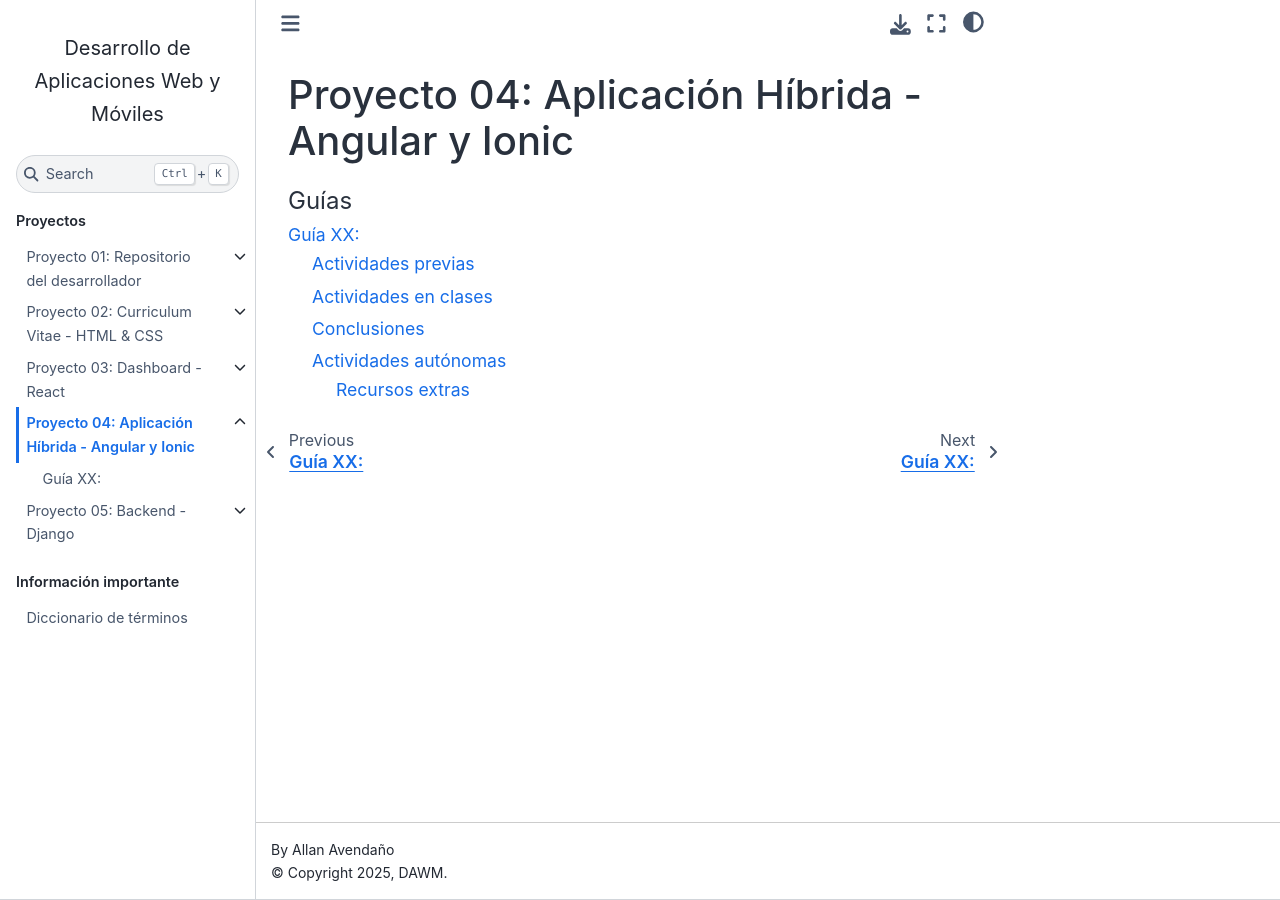
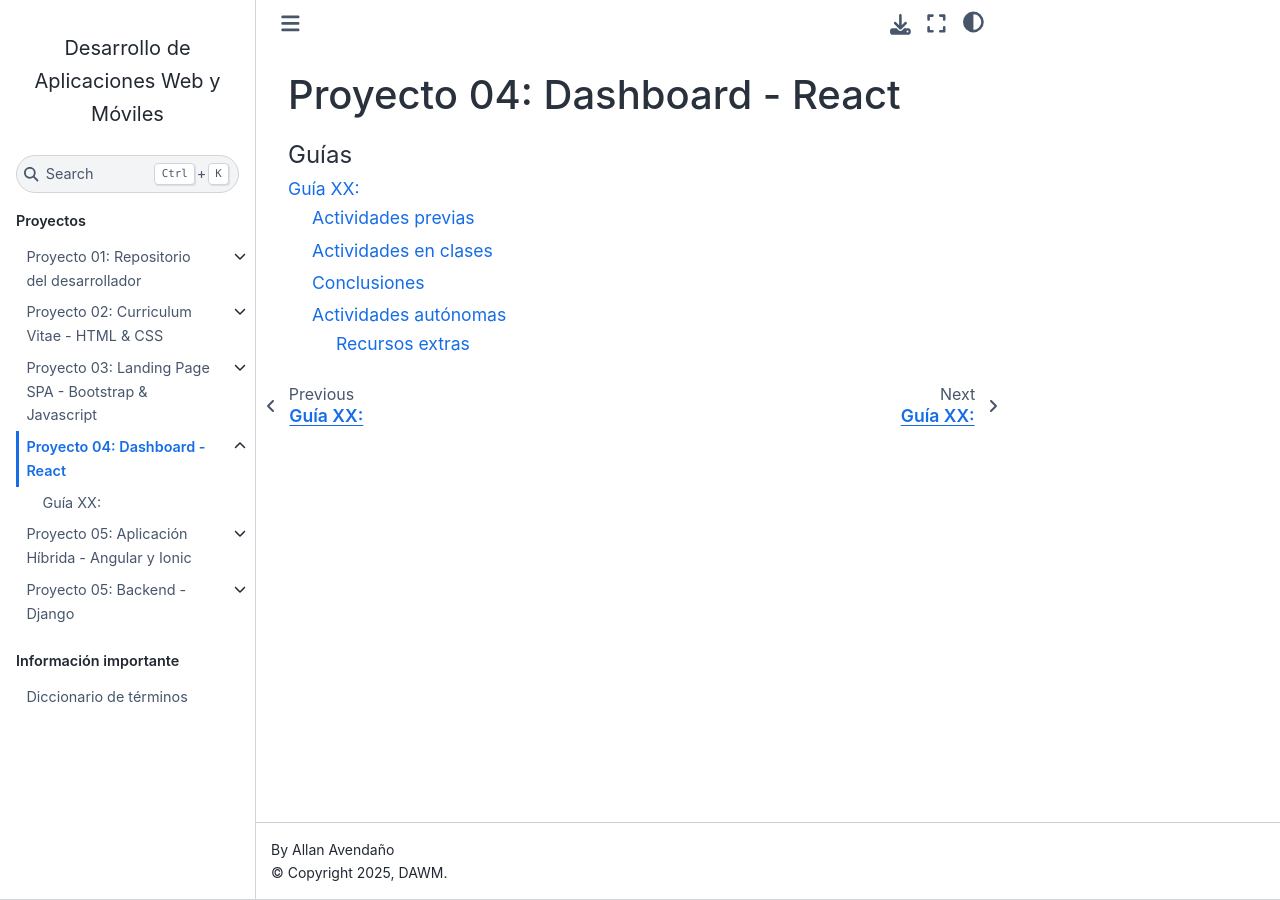
Before and after one commit to DAWMFIEC/DAWM-AI, a Sphinx documentation site: the page built from docs/source/proyectos/proyecto04.rst, in a window 1280 px wide. Built offline with Sphinx 7.4.7 and the Sphinx Book theme 1.1.4, drawn with Linux system fonts in a browser that asks for light colours; pages that are not in the unit, such as notebooks, are missing from menus.

Commit message:
reordering projects

```diff
--- a/docs/source/proyectos/proyecto03.rst
+++ b/docs/source/proyectos/proyecto03.rst
@@ -1,4 +1,4 @@
-Proyecto 03: Dashboard - React
+Proyecto 03: Landing Page SPA - Bootstrap & Javascript
 ===================================
 
 .. toctree::
--- a/docs/source/proyectos/proyecto04.rst
+++ b/docs/source/proyectos/proyecto04.rst
@@ -1,4 +1,4 @@
-Proyecto 04: Aplicación Híbrida - Angular y Ionic
+Proyecto 04: Dashboard - React
 ===================================
 
 .. toctree::
--- a/docs/source/proyectos/proyecto05.rst
+++ b/docs/source/proyectos/proyecto05.rst
@@ -1,4 +1,4 @@
-Proyecto 05: Backend - Django
+Proyecto 05: Aplicación Híbrida - Angular y Ionic
 ===================================
 
 .. toctree::
--- a/docs/source/proyectos/proyecto06.rst
+++ b/docs/source/proyectos/proyecto06.rst
@@ -1,4 +1,5 @@
-
+Proyecto 05: Backend - Django
+===================================
 
 .. toctree::
   :caption: Guías
```
